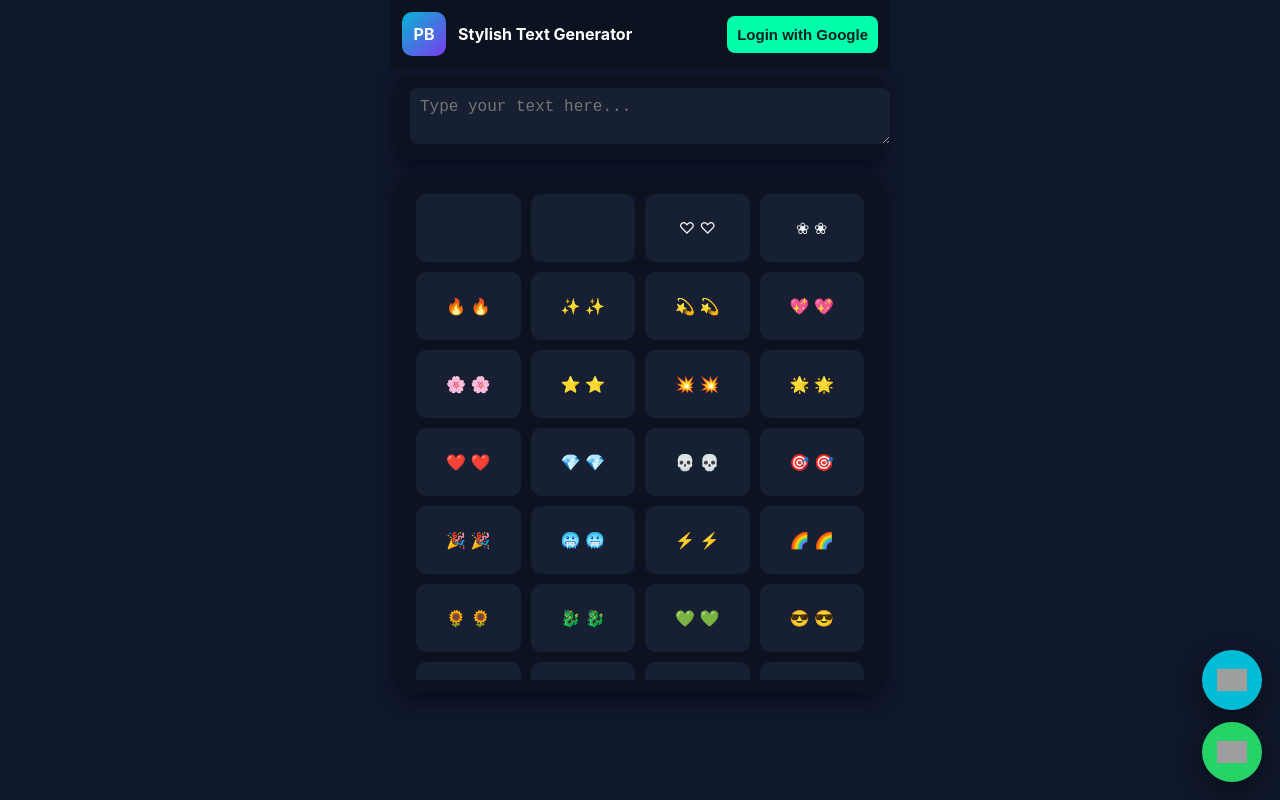
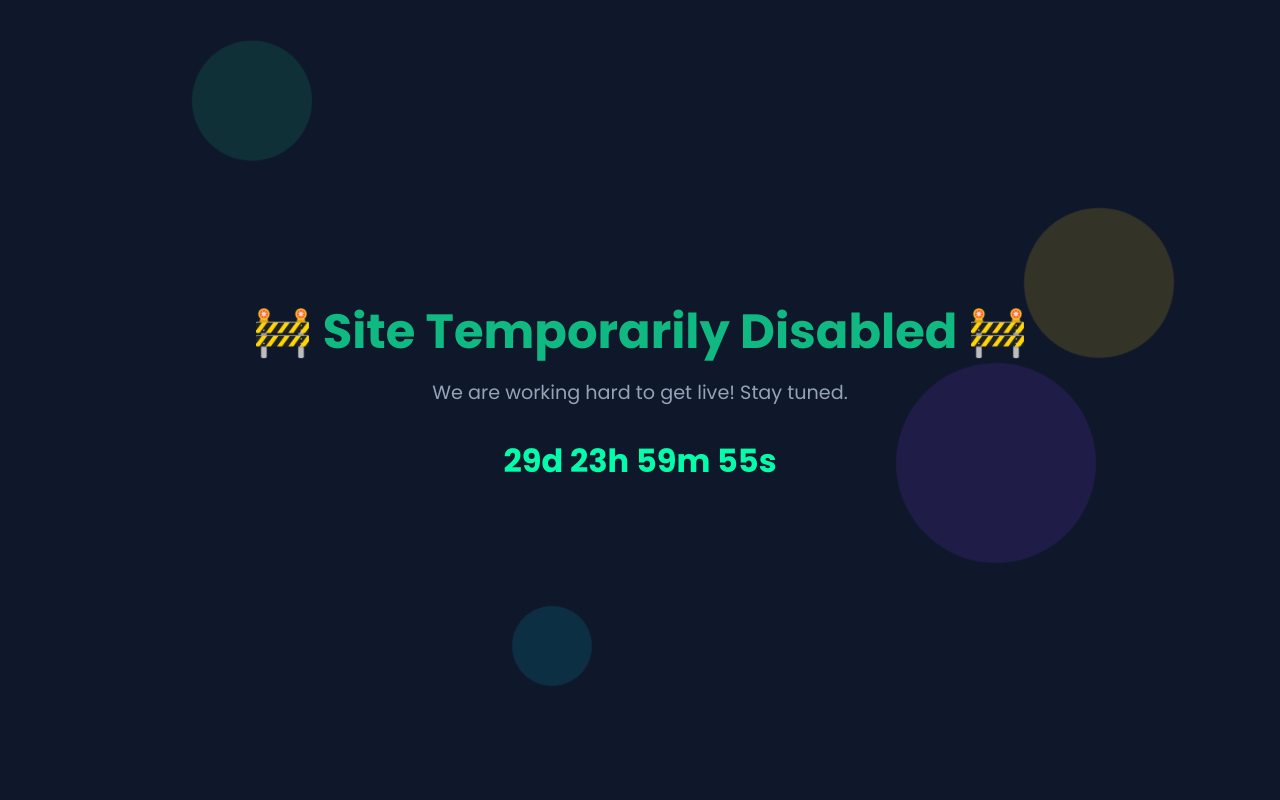
Before and after one commit to urbropathantexteditor-lgtm/Text, a plain HTML site: page index.html in a window 1280 px wide. Drawn offline with Linux system fonts and the light colour scheme; no server answers; grey boxes are pictures that could not be loaded.

Commit message:
Update index.html

```diff
--- a/index.html
+++ b/index.html
@@ -1,290 +1,68 @@
-<!doctype html>
+<!DOCTYPE html>
 <html lang="en">
 <head>
-<meta charset="utf-8"/>
-<meta name="viewport" content="width=device-width,initial-scale=1"/>
-<title>ur bro — Stylish Text & Chat</title>
+<meta charset="UTF-8">
+<meta name="viewport" content="width=device-width, initial-scale=1.0">
+<title>Site Temporarily Disabled</title>
 <style>
-:root{
-  --bg:#0f172a;
-  --card:#0b1220;
-  --glass:#172033;
-  --accent:#10b981;
-}
-body{
-  margin:0;
-  font-family:Inter,system-ui,Segoe UI,Roboto,Arial;
-  background:var(--bg);
-  color:#f1f5f9;
-  display:flex;
-  justify-content:center;
-  padding:0;
-  height:100vh;
-  overflow:hidden;
-}
-.app{
-  width:100%;
-  max-width:500px;
-  height:100%;
-  display:flex;
-  flex-direction:column;
-}
-header{
-  display:flex;
-  gap:12px;
-  align-items:center;
-  justify-content:space-between;
-  padding:12px;
-  background:#0b1220;
-}
-.brand{
-  display:flex;
-  gap:12px;
-  align-items:center;
-}
-.logo{
-  width:44px;
-  height:44px;
-  border-radius:10px;
-  background:linear-gradient(135deg,#06b6d4,#7c3aed);
-  display:flex;
-  align-items:center;
-  justify-content:center;
-  font-weight:700;
-  color:white;
-}
-h1{font-size:16px;margin:0;color:#fff}
-.card{
-  background:var(--card);
-  border-radius:12px;
-  padding:12px;
-  margin:8px;
-  box-shadow:0 6px 18px rgba(2,6,23,0.6);
-}
-textarea,input{
-  width:100%;
-  padding:10px;
-  border-radius:8px;
-  background:var(--glass);
-  border:none;
-  color:white;
-  font-size:16px;
-}
-.styles{
-  display:grid;
-  grid-template-columns:repeat(auto-fit,minmax(100px,1fr));
-  gap:10px;
-  max-height:60vh;
-  overflow:auto;
-  padding:6px;
-}
-.style{
-  background:var(--glass);
-  padding:10px;
-  border-radius:10px;
-  cursor:pointer;
-  text-align:center;
-  min-height:48px;
-  display:flex;
-  align-items:center;
-  justify-content:center;
-  word-break:break-word;
-  transition:transform .12s,background .12s;
-}
-.style:hover{transform:translateY(-3px);background:#243343}
-.gc-btn,.wa-btn{
-  position:fixed;
-  right:18px;
-  width:60px;
-  height:60px;
-  border-radius:50%;
-  display:flex;
-  align-items:center;
-  justify-content:center;
-  box-shadow:0 8px 24px rgba(0,0,0,0.4);
-  cursor:pointer;
-  z-index:1000;
-}
-.wa-btn{background:#25D366;bottom:18px;}
-.gc-btn{background:#00bcd4;bottom:90px;}
-#chatPage{
-  display:none;
-  flex-direction:column;
-  height:100%;
-  background:#0b1220;
-  overflow:hidden;
-}
-#chatHeader{
-  display:flex;
-  align-items:center;
-  gap:10px;
-  background:#0f172a;
-  padding:12px;
-  font-weight:bold;
-  color:#00ffaa;
-}
-#chatMessages{
-  flex:1;
-  overflow-y:auto;
-  padding:12px;
-  display:flex;
-  flex-direction:column;
-  gap:8px;
-}
-.msg{
-  background:#172033;
-  padding:10px;
-  border-radius:10px;
-  max-width:75%;
-  word-wrap:break-word;
-}
-.me{align-self:flex-end;background:#2563eb;}
-footer{
-  display:flex;
-  padding:10px;
-  background:#0f172a;
-  gap:6px;
-}
-button{
-  padding:10px;
-  border:none;
-  border-radius:8px;
-  font-size:15px;
-  background:#00ffaa;
-  color:#06201b;
-  font-weight:bold;
-}
-.back{cursor:pointer;color:#00ffaa;font-size:20px}
+  @import url('https://fonts.googleapis.com/css2?family=Poppins:wght@400;700&display=swap');
+  *{margin:0;padding:0;box-sizing:border-box;}
+  body, html{width:100%;height:100%;display:flex;justify-content:center;align-items:center;background:#0f172a;font-family:'Poppins',sans-serif;overflow:hidden;color:#fff;}
+  .container{text-align:center;position:relative;z-index:2;}
+  h1{font-size:3em;margin-bottom:10px;color:#10b981;animation:fadeInDown 1s ease forwards;}
+  p{font-size:1.2em;margin-bottom:30px;color:#94a3b8;animation:fadeInUp 1s ease forwards;animation-delay:0.3s;opacity:0;}
+  #countdown{font-size:2em;font-weight:700;margin-bottom:20px;color:#00ffaa;animation:fadeIn 1s ease forwards;animation-delay:0.6s;opacity:0;}
+  /* Animated Background Shapes */
+  .shape{position:absolute;border-radius:50%;opacity:0.15;animation:float 10s infinite;}
+  .shape:nth-child(1){width:120px;height:120px;background:#10b981;top:10%;left:15%;animation-duration:12s;}
+  .shape:nth-child(2){width:200px;height:200px;background:#7c3aed;top:50%;left:70%;animation-duration:15s;}
+  .shape:nth-child(3){width:80px;height:80px;background:#06b6d4;top:80%;left:40%;animation-duration:18s;}
+  .shape:nth-child(4){width:150px;height:150px;background:#facc15;top:30%;left:80%;animation-duration:20s;}
+  @keyframes float{
+    0%{transform:translateY(0) rotate(0deg);}
+    50%{transform:translateY(-40px) rotate(180deg);}
+    100%{transform:translateY(0) rotate(360deg);}
+  }
+  @keyframes fadeInDown{0%{opacity:0;transform:translateY(-30px);}100%{opacity:1;transform:translateY(0);}}
+  @keyframes fadeInUp{0%{opacity:0;transform:translateY(30px);}100%{opacity:1;transform:translateY(0);}}
+  @keyframes fadeIn{0%{opacity:0;}100%{opacity:1;}}
 </style>
 </head>
 <body>
-<div class="app" id="mainApp">
-  <header>
-    <div class="brand">
-      <div class="logo">PB</div>
-      <div><h1>Stylish Text Generator</h1></div>
-    </div>
-    <button id="loginBtn">Login with Google</button>
-  </header>
+  <!-- Background Shapes -->
+  <div class="shape"></div>
+  <div class="shape"></div>
+  <div class="shape"></div>
+  <div class="shape"></div>
 
-  <div class="card">
-    <textarea id="input" placeholder="Type your text here..."></textarea>
+  <div class="container">
+    <h1>🚧 Site Temporarily Disabled 🚧</h1>
+    <p>We are working hard to get live! Stay tuned.</p>
+    <div id="countdown"></div>
   </div>
 
-  <div class="card">
-    <div class="styles" id="stylesList"></div>
-  </div>
-</div>
+  <script>
+    // 30-day Countdown
+    const countdownEl = document.getElementById('countdown');
+    const launchDate = new Date();
+    launchDate.setDate(launchDate.getDate() + 30);
 
-<div class="app" id="chatPage">
-  <div id="chatHeader"><span class="back" id="backBtn">⬅</span> INDEVERYDAY Chat</div>
-  <div id="chatMessages"></div>
-  <footer>
-    <input type="text" id="msgInput" placeholder="Type message...">
-    <button id="sendBtn">Send</button>
-  </footer>
-</div>
-
-<div class="gc-btn" id="gcBtn"><img src="https://cdn-icons-png.flaticon.com/512/134/134914.png" width="30"></div>
-<a class="wa-btn" href="https://wa.me/447877486623?text=Hello" target="_blank"><img src="https://upload.wikimedia.org/wikipedia/commons/6/6b/WhatsApp.svg" width="30"></a>
-
-<script src="https://www.gstatic.com/firebasejs/9.22.0/firebase-app-compat.js"></script>
-<script src="https://www.gstatic.com/firebasejs/9.22.0/firebase-database-compat.js"></script>
-<script src="https://www.gstatic.com/firebasejs/9.22.0/firebase-auth-compat.js"></script>
-<script>
-  const firebaseConfig = {
-    apiKey: "AIzaSyDFPMf8HLMpS6DbZkdCR6T7GAm5sfz-TOw",
-    authDomain: "urbrokhan-f631c.firebaseapp.com",
-    databaseURL: "https://urbrokhan-f631c-default-rtdb.asia-southeast1.firebasedatabase.app",
-    projectId: "urbrokhan-f631c",
-    storageBucket: "urbrokhan-f631c.appspot.com",
-    messagingSenderId: "533086015351",
-    appId: "1:533086015351:web:a12328fbc4906e4f5c9b72"
-  };
-  firebase.initializeApp(firebaseConfig);
-  const db = firebase.database();
-  const auth = firebase.auth();
-  const provider = new firebase.auth.GoogleAuthProvider();
-
-  const loginBtn = document.getElementById('loginBtn');
-  const gcBtn = document.getElementById('gcBtn');
-  const backBtn = document.getElementById('backBtn');
-  const chatPage = document.getElementById('chatPage');
-  const mainApp = document.getElementById('mainApp');
-  const msgInput = document.getElementById('msgInput');
-  const chatMessages = document.getElementById('chatMessages');
-  const sendBtn = document.getElementById('sendBtn');
-
-  let chatUser = null;
-
-  loginBtn.onclick = () => {
-    auth.signInWithPopup(provider).then(res=>{
-      chatUser = res.user.displayName || "User";
-      loginBtn.style.display="none";
-      alert("Login successful! Now you can open chat.");
-    }).catch(err=>alert("Login failed"));
-  };
-
-  gcBtn.onclick = () => {
-    if(!chatUser){
-      alert("Please login to chat!");
-      return;
+    function updateCountdown(){
+      const now = new Date();
+      const diff = launchDate - now;
+      if(diff <= 0){
+        countdownEl.textContent = "🎉 We are Live Now! 🎉";
+        clearInterval(interval);
+        return;
+      }
+      const days = Math.floor(diff / (1000*60*60*24));
+      const hours = Math.floor((diff / (1000*60*60)) % 24);
+      const minutes = Math.floor((diff / (1000*60)) % 60);
+      const seconds = Math.floor((diff / 1000) % 60);
+      countdownEl.textContent = `${days}d ${hours}h ${minutes}m ${seconds}s`;
     }
-    mainApp.style.display="none";
-    chatPage.style.display="flex";
-  };
-  backBtn.onclick = () => {
-    chatPage.style.display="none";
-    mainApp.style.display="flex";
-  };
-
-  sendBtn.onclick = ()=>{
-    const msg = msgInput.value.trim();
-    if(!msg) return;
-    db.ref("groupChat").push({name:chatUser,message:msg,time:new Date().toLocaleTimeString()});
-    msgInput.value="";
-  };
-
-  db.ref("groupChat").on("child_added", snapshot=>{
-    const data = snapshot.val();
-    const div = document.createElement("div");
-    div.className="msg"+(data.name===chatUser?" me":"");
-    div.innerHTML=`<b>${data.name}</b>: ${data.message}<br><small>${data.time}</small>`;
-    chatMessages.appendChild(div);
-    chatMessages.scrollTop = chatMessages.scrollHeight;
-  });
-
-  // Stylish Text Generator
-  const inputEl = document.getElementById('input');
-  const stylesList = document.getElementById('stylesList');
-  const emojis = ['🔥','✨','💫','💖','🌸','⭐','💥','🌟','❤️','💎','💀','🎯','🎉','🥶','⚡','🌈','🌻','🐉','💚','😎'];
-  const fonts = [
-    t=>`<span style="font-family:cursive">${t}</span>`,
-    t=>`<span style="font-family:monospace">${t}</span>`,
-    t=>`<span style="font-family:serif">${t}</span>`,
-    t=>`<span style="font-family:sans-serif">${t}</span>`,
-    t=>`<span style="font-family:Impact">${t}</span>`,
-    t=>`<span style="font-family:Comic Sans MS">${t}</span>`
-  ];
-  function renderStyles(){
-    stylesList.innerHTML="";
-    const val = inputEl.value||"";
-    const allStyles = [
-      t=>t.toUpperCase(), t=>t.toLowerCase(),
-      t=>`♡ ${t} ♡`, t=>`❀ ${t} ❀`,
-      ...emojis.map(e=>t=>`${e} ${t} ${e}`),
-      ...fonts
-    ];
-    allStyles.forEach(fn=>{
-      const div=document.createElement("div");
-      div.className="style";
-      div.innerHTML=fn(val);
-      div.onclick=()=>navigator.clipboard.writeText(div.innerText);
-      stylesList.appendChild(div);
-    });
-  }
-  inputEl.oninput = renderStyles;
-  renderStyles();
-</script>
+    const interval = setInterval(updateCountdown, 1000);
+    updateCountdown();
+  </script>
 </body>
 </html>
```
